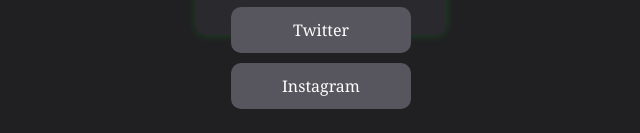
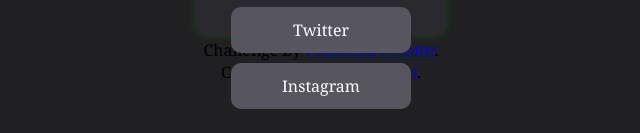
Before and after one commit to Noftyfootie/project, a plain HTML site: page index.html in a window 1280 px wide. Shown: the part 770-903 px from the top of the page, without its empty margins (319-959 px from the left). Drawn offline with Linux system fonts and the light colour scheme.

Commit message:
Update index.html

```diff
--- a/index.html
+++ b/index.html
@@ -4,7 +4,7 @@
     <meta charset="UTF-8">
     <meta name="viewport" content="width=device-width, initial-scale=1.0">
     <link rel="stylesheet" href="style.css">
-    <title>Document</title>
+    <title>Frontend Mentor | Social links profile</title>
 </head>
 <body>
 
@@ -28,7 +28,10 @@
     </div>
 
 
-
+<div class="attribution">
+    Challenge by <a href="https://www.frontendmentor.io?ref=challenge" target="_blank">Frontend Mentor</a>.
+    Coded by <a href="#">Owolabi Nofisat</a>.
+  </div>
 
 </body>
 </html>
```
